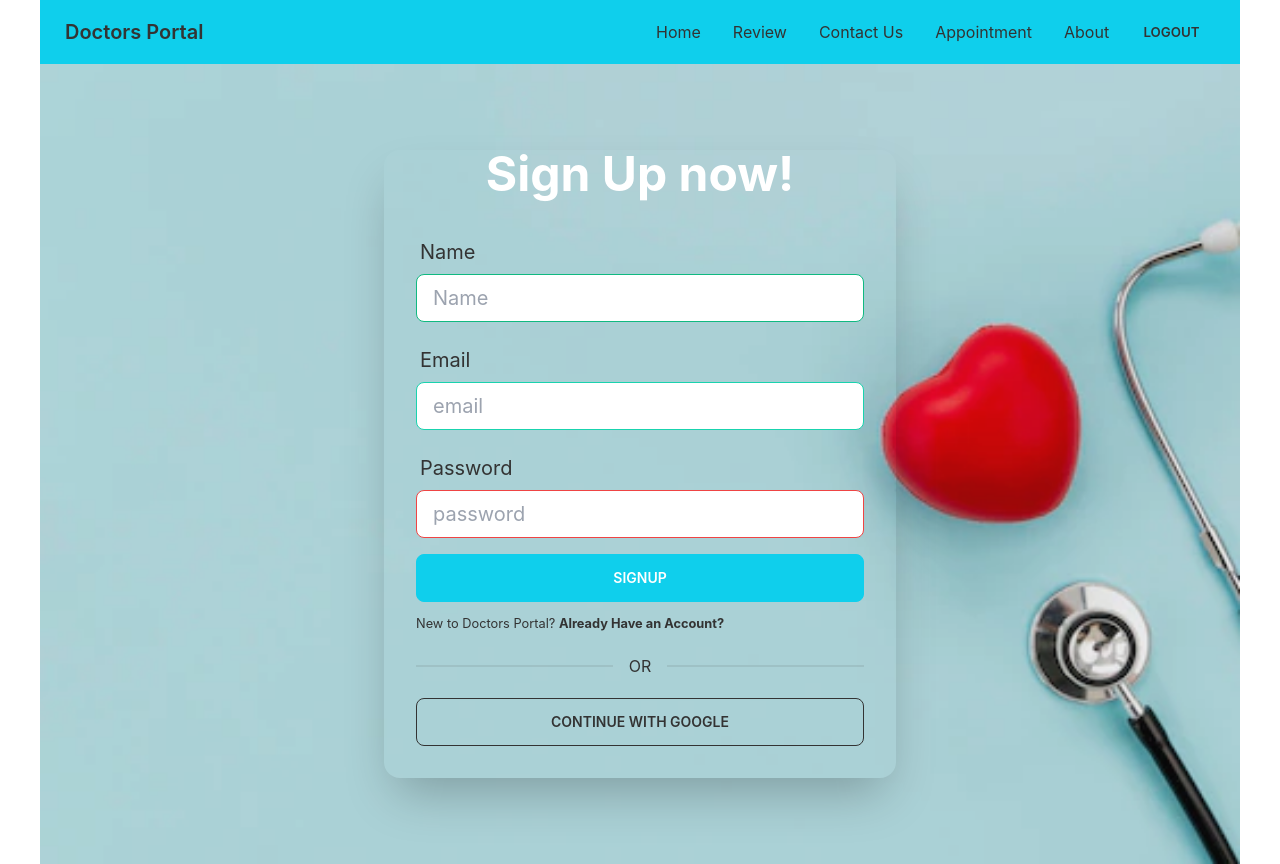
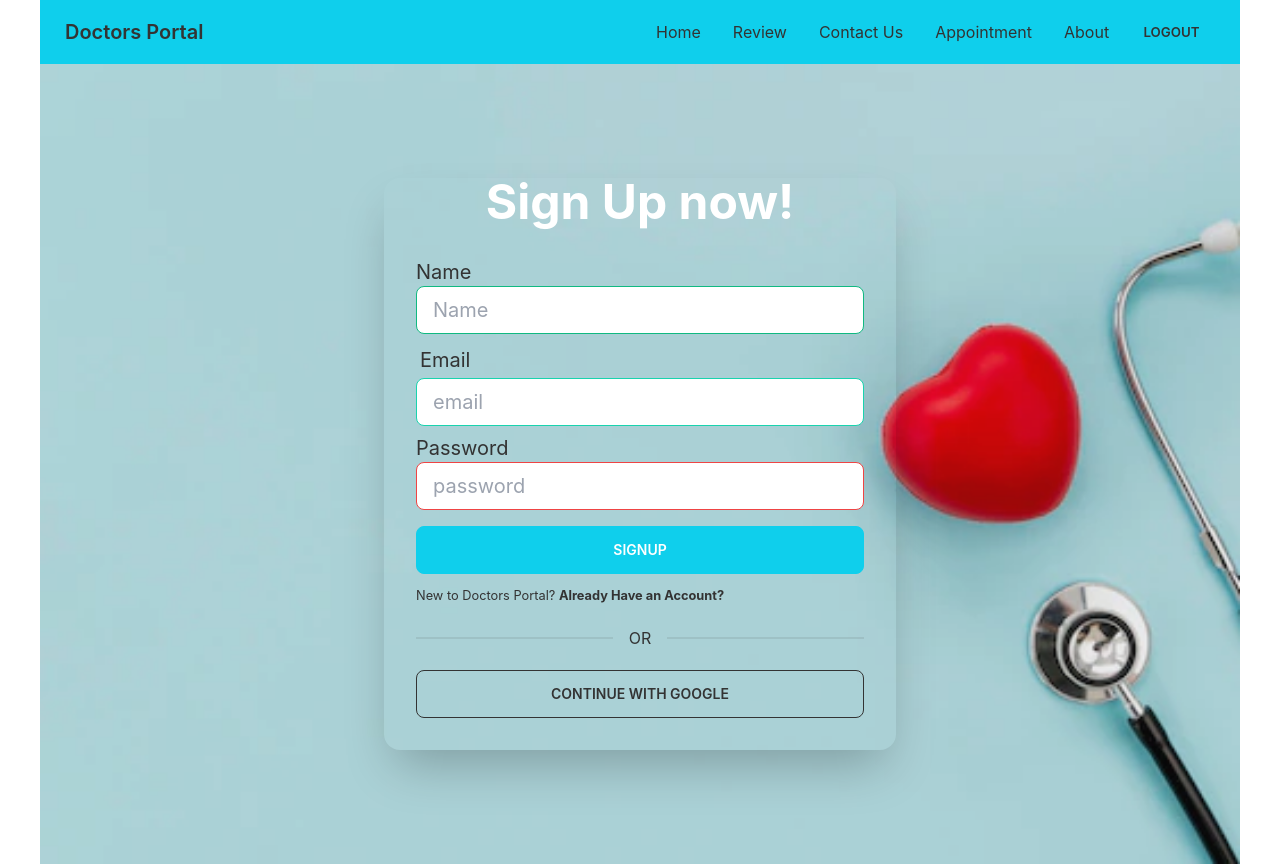
Before and after one commit to habulCoderJohnny/eHealth-portal, a React (Create React App) app: page /signup in a window 1280 px wide. Built offline with nearby package versions, Linux system fonts and the light colour scheme; no server answers.

Commit message:
Created errorMassage showing compoment & set children

```diff
--- a/package.json
+++ b/package.json
@@ -9,6 +9,7 @@
     "daisyui": "^2.14.3",
     "date-fns": "^2.28.0",
     "firebase": "^9.8.1",
+    "flowbite": "^1.4.5",
     "react": "^17.0.2",
     "react-day-picker": "^8.0.4",
     "react-dom": "^17.0.2",
--- a/src/PAGES/LOGIN/Login.js
+++ b/src/PAGES/LOGIN/Login.js
@@ -5,6 +5,7 @@ import auth from '../../firebase.init';
 import { Link, useLocation, useNavigate } from 'react-router-dom';
 import { useForm } from "react-hook-form";
 import Loading from '../SHARED/Loading/Loading';
+import ErrorMassages from '../SHARED/ErrorMassages';
 
 
 const Login = () => {
@@ -38,10 +39,7 @@ const Login = () => {
     }
 
     if (error || gError) {
-        signInError = <div class="bg-red-200 border-l-4 rounded border-orange-500 text-orange-700 p-4" role="alert">
-        <p class="font-bold text-red-500">Error</p>
-        <p>{error?.message || gError?.message }</p>
-      </div>
+        signInError = <ErrorMassages>{error?.message || gError?.message }</ErrorMassages>
 
     }
 
@@ -61,7 +59,7 @@ const Login = () => {
                 <div class="card-body">
                     <form onSubmit={handleSubmit(onSubmit)}>
                         <div class="form-control">
-                            <label class="label ">
+                            <label class="label p-1">
                                 <span class="label-text text-xl">Email</span>
                             </label>
 
@@ -77,7 +75,7 @@ const Login = () => {
                             })} />
 
 
-                            <label className="label">
+                            <label className="label p-1">
                                 {errors.email?.type === 'required' && <span className="label-text-alt text-red-500">{errors.email.message}</span>}
                                 {errors.email?.type === 'pattern' && <span className="label-text-alt text-red-500">{errors.email.message}</span>}
                             </label>
@@ -127,6 +125,7 @@ const Login = () => {
                 </div>
 
             </div>
+
         </div>
 
     );
--- a/src/PAGES/LOGIN/SignUp.js
+++ b/src/PAGES/LOGIN/SignUp.js
@@ -6,6 +6,7 @@ import { Link, useNavigate } from 'react-router-dom';
 import { useForm } from "react-hook-form";
 import Loading from '../SHARED/Loading/Loading';
 import HelloUser from '../SHARED/HelloUser';
+import ErrorMassage from '../SHARED/ErrorMassage';
 
 
 const SignUp = () => {
@@ -33,12 +34,9 @@ const SignUp = () => {
     }
 
     if (error || gError || updateError) {
-        signInError = <div class="bg-orange-100 border-l-4 rounded border-orange-500 text-orange-700 p-4" role="alert">
-        <p class="font-bold text-red-500">Error</p>
-        <p>{error?.message || gError?.message || updateError.message}</p>
-      </div>
+        signInError = <ErrorMassage>{error?.message || gError?.message || updateError.message}</ErrorMassage>
+    }
 
-    }
     const onSubmit = async data => {
         await createUserWithEmailAndPassword(data.email, data.password);
         await updateProfile({ displayName: data.name });
@@ -61,7 +59,7 @@ const SignUp = () => {
                 <div class="card-body">
                     <form onSubmit={handleSubmit(onSubmit)}>
                         <div class="form-control">
-                            <label class="label ">
+                            <label class="label p-0">
                                 <span class="label-text text-xl">Name</span>
                             </label>
 
@@ -74,7 +72,7 @@ const SignUp = () => {
                             })} />
 
 
-                            <label className="label">
+                            <label className="label p-1">
                                 {errors.name?.type === 'required' && <span className="label-text-alt text-red-500">{errors.name.message}</span>}
                             </label>
                         </div>
@@ -82,7 +80,7 @@ const SignUp = () => {
 
 
                         <div class="form-control">
-                            <label class="label ">
+                            <label class="label p-1">
                                 <span class="label-text text-xl">Email</span>
                             </label>
 
@@ -98,7 +96,7 @@ const SignUp = () => {
                             })} />
 
 
-                            <label className="label">
+                            <label className="label p-1">
                                 {errors.email?.type === 'required' && <span className="label-text-alt text-red-500">{errors.email.message}</span>}
                                 {errors.email?.type === 'pattern' && <span className="label-text-alt text-red-500">{errors.email.message}</span>}
                             </label>
@@ -106,7 +104,7 @@ const SignUp = () => {
 
 
                         <div class="form-control">
-                            <label class="label">
+                            <label class="label p-0">
                                 <span class="label-text text-xl">Password</span>
                             </label>
 
--- /dev/null
+++ b/src/PAGES/SHARED/ErrorMassage.js
@@ -0,0 +1,12 @@
+import React from 'react';
+
+const ErrorMassage = ({children}) => {
+    return (
+        <div class="bg-orange-100 border-l-4 rounded border-orange-500 text-orange-700 p-4" role="alert">
+        <p class="font-bold text-red-500">Authority says:</p>
+        <p>{children}</p>
+      </div>
+    );
+};
+
+export default ErrorMassage;
--- /dev/null
+++ b/src/PAGES/SHARED/ErrorMassages.js
@@ -0,0 +1,15 @@
+import React from 'react';
+
+const ErrorMassages = ({ children }) => {
+    return (
+        <div class="flex p-4 mb-4 text-sm text-red-700 bg-red-100 rounded-lg dark:bg-red-200 dark:text-red-800" role="alert">
+            <svg class="inline flex-shrink-0 mr-3 w-5 h-5" fill="currentColor" viewBox="0 0 20 20" xmlns="http://www.w3.org/2000/svg"><path fill-rule="evenodd" d="M18 10a8 8 0 11-16 0 8 8 0 0116 0zm-7-4a1 1 0 11-2 0 1 1 0 012 0zM9 9a1 1 0 000 2v3a1 1 0 001 1h1a1 1 0 100-2v-3a1 1 0 00-1-1H9z" clip-rule="evenodd"></path></svg>
+            <div>
+                <span class="font-medium">Developer Authority says: </span>
+                {children}
+            </div>
+        </div>
+    );
+};
+
+export default ErrorMassages;
```
Also changed, not shown: 1 other file (tests, documents, lock files or other folders).
